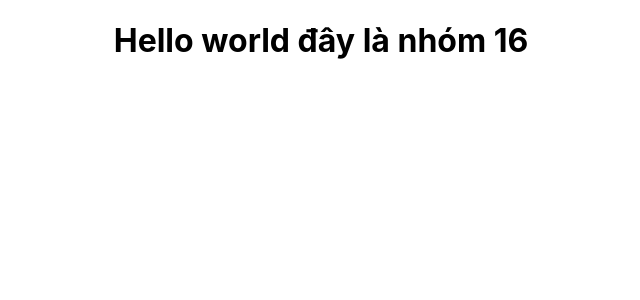
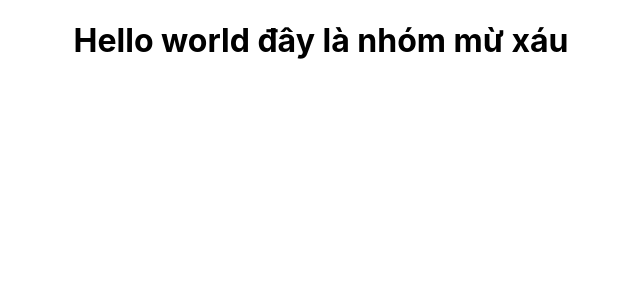
Before and after one commit to PhamChiXuan1/github_action, a React (Create React App) app: page / in a window 1280 px wide. Shown: the top 300 px of the page, without its empty margins (319-959 px from the left). Built offline with nearby package versions, Linux system fonts and the light colour scheme.

Commit message:
change text

```diff
--- a/package.json
+++ b/package.json
@@ -14,7 +14,8 @@
     "web-vitals": "^2.1.4"
   },
   "scripts": {
-    "deploy":"gh-pages -d build",
+    "predeploy":"npm run build",
+    "deploy": "gh-pages -d build",
     "start": "react-scripts start",
     "build": "react-scripts build",
     "test": "react-scripts test",
--- a/src/App.js
+++ b/src/App.js
@@ -4,7 +4,7 @@ import './App.css';
 function App() {
   return (
     <div className="App">
-      <h1>Hello world đây là nhóm 16</h1>
+      <h1>Hello world đây là nhóm mừ xáu</h1>
       {/* <header className="App-header">
         <img src={logo} className="App-logo" alt="logo" />
         <p>
```
